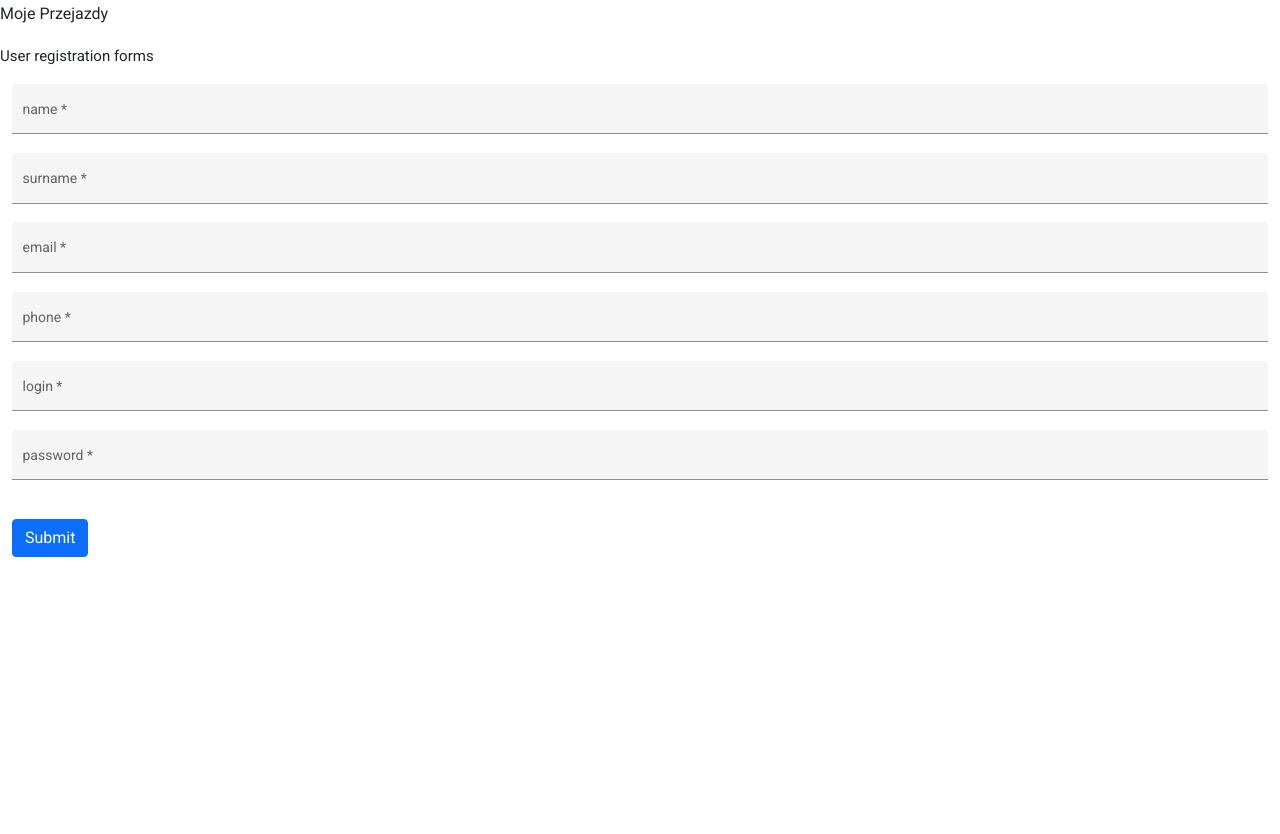
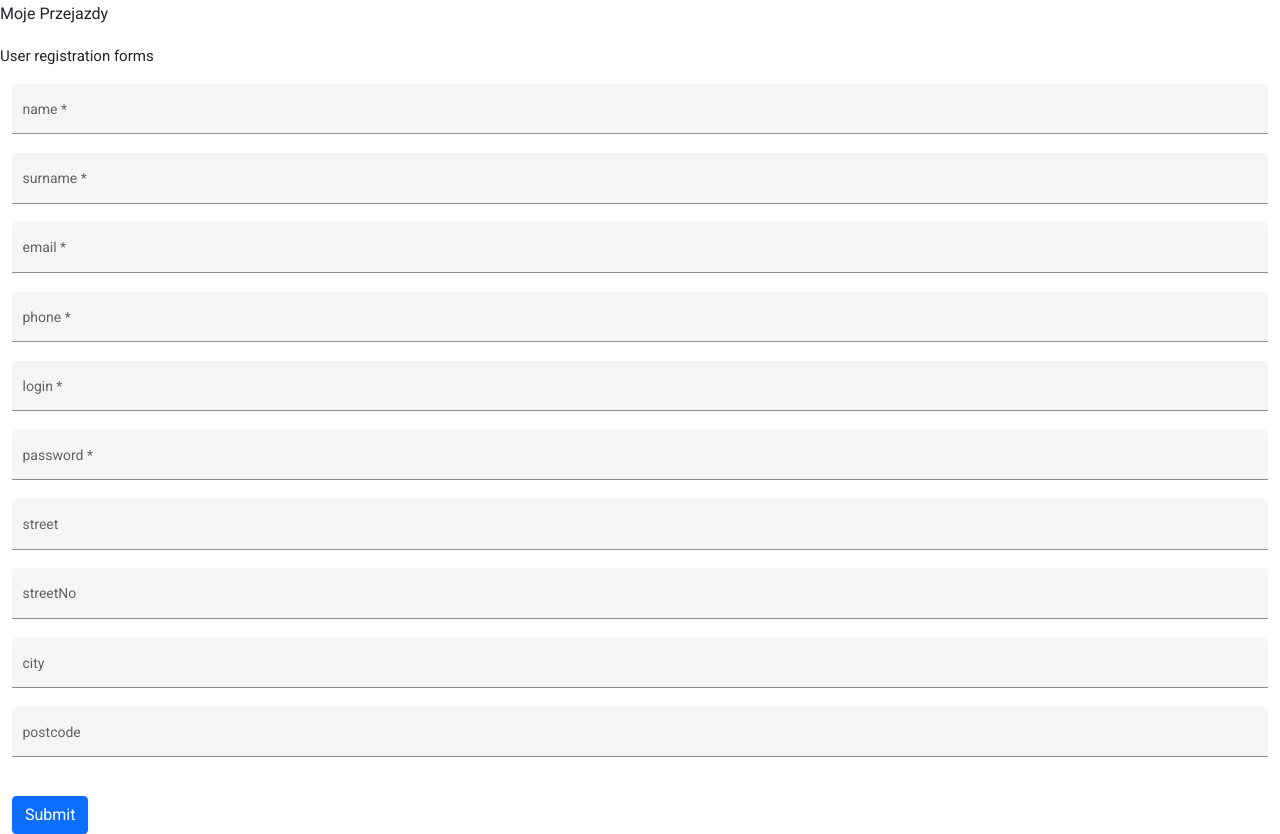
Before and after one commit to WojciechMierzejewski/przejazdy, an Angular app: page /register in a window 1280 px wide. Before the commit the page ends 800 px from the top, so only its background shows below. Built offline with nearby package versions, Linux system fonts and the light colour scheme.

Commit message:
added address subform

```diff
--- a/projects/mojeprzejazdy/src/app/app.module.ts
+++ b/projects/mojeprzejazdy/src/app/app.module.ts
@@ -25,6 +25,7 @@ import { TransitReserveComponent } from './components/transits/transit-reserve/t
 import { TransitsComponent } from './components/transits/transits.component';
 import { UserregComponent } from './components/userreg/userreg.component';
 import { InputTextComponent } from './components/common/inputs/input-text/input-text.component';
+import { AddressComponent } from './components/address/address.component';
 
 @NgModule({
   declarations: [
@@ -38,6 +39,7 @@ import { InputTextComponent } from './components/common/inputs/input-text/input-
     TransitsComponent,
     TransitReserveComponent,
     InputTextComponent,
+    AddressComponent,
   ],
   imports: [
     BrowserModule,
--- /dev/null
+++ b/projects/mojeprzejazdy/src/app/components/address/address.component.html
@@ -0,0 +1,8 @@
+<app-input-text [formGroup]="formGroup"
+                [name]="'street'"></app-input-text>
+<app-input-text [formGroup]="formGroup"
+                [name]="'streetNo'"></app-input-text>
+<app-input-text [formGroup]="formGroup"
+                [name]="'city'"></app-input-text>
+<app-input-text [formGroup]="formGroup"
+                [name]="'postcode'"></app-input-text>
--- /dev/null
+++ b/projects/mojeprzejazdy/src/app/components/address/address.component.ts
@@ -0,0 +1,17 @@
+import { Component, Input, OnInit } from '@angular/core';
+import { FormGroup } from '@angular/forms';
+
+@Component({
+  selector: 'app-address',
+  templateUrl: './address.component.html',
+  styleUrls: ['./address.component.css']
+})
+export class AddressComponent implements OnInit {
+  @Input() formGroup!: FormGroup;
+
+  constructor() { }
+
+  ngOnInit(): void {
+  }
+
+}
--- a/projects/mojeprzejazdy/src/app/components/userreg/userreg.component.html
+++ b/projects/mojeprzejazdy/src/app/components/userreg/userreg.component.html
@@ -1,21 +1,30 @@
 <h3>Moje Przejazdy</h3>
 <h4>User registration forms</h4>
 
-<div *ngIf="loading" class="progress-spinner">
+<div *ngIf="loading"
+     class="progress-spinner">
   <mat-progress-spinner [mode]="'indeterminate'"> </mat-progress-spinner>
 </div>
 
-<form *ngIf="!loading" [formGroup]="userForm" (ngSubmit)="onSubmit()">
+<form *ngIf="!loading"
+      [formGroup]="userForm"
+      (ngSubmit)="onSubmit()">
   <div class="container-fluid">
     <div class="row">
-      <app-input-text [formGroup]="userForm" [name]="'name'"> </app-input-text>
-      <app-input-text [formGroup]="userForm" [name]="'surname'">
+      <app-input-text [formGroup]="userForm"
+                      [name]="'name'"> </app-input-text>
+      <app-input-text [formGroup]="userForm"
+                      [name]="'surname'">
       </app-input-text>
-      <app-input-text [formGroup]="userForm" [name]="'email'"> </app-input-text>
-      <app-input-text [formGroup]="userForm" [name]="'phone'"> </app-input-text>
-      <app-input-text [formGroup]="userForm" [name]="'login'"> </app-input-text>
-      <app-input-text [formGroup]="userForm" [name]="'password'">
-      </app-input-text>
+      <app-input-text [formGroup]="userForm"
+                      [name]="'email'"> </app-input-text>
+      <app-input-text [formGroup]="userForm"
+                      [name]="'phone'"> </app-input-text>
+      <app-input-text [formGroup]="userForm"
+                      [name]="'login'"> </app-input-text>
+      <app-input-text [formGroup]="userForm"
+                      [name]="'password'"> </app-input-text>
+      <app-address [formGroup]="getAddressFormGroup()"></app-address>
 
       <!-- <mat-form-field class="example-form-field" appearance="fill">
         <mat-label>Second name</mat-label>
@@ -134,7 +143,8 @@
       </mat-form-field> -->
       <div class="form-group">
         <br />
-        <button type="submit" class="btn btn-primary">Submit</button>
+        <button type="submit"
+                class="btn btn-primary">Submit</button>
       </div>
     </div>
   </div>
--- a/projects/mojeprzejazdy/src/app/components/userreg/userreg.component.ts
+++ b/projects/mojeprzejazdy/src/app/components/userreg/userreg.component.ts
@@ -4,7 +4,7 @@ import {
   FormControl,
   FormGroup,
   ValidationErrors,
-  Validators,
+  Validators
 } from '@angular/forms';
 import { MatSnackBar } from '@angular/material/snack-bar';
 import { Subscription } from 'rxjs';
@@ -31,7 +31,7 @@ export class UserregComponent implements OnInit {
     public formBuilder: FormBuilder,
     private dataService: EnrollmentService,
     private snackBar: MatSnackBar
-  ) {}
+  ) { }
 
   ngOnInit() {
     this.userForm = this.formBuilder.group({
@@ -62,6 +62,12 @@ export class UserregComponent implements OnInit {
           Validators.pattern('^(?=.*[a-z])(?=.*[A-Z])(?=.*[0-9])[a-zA-Z0-9]+$'),
         ],
       ],
+      address: this.formBuilder.group({
+        street: [''],
+        streetNo: [''],
+        city: [''],
+        postcode: ['']
+      })
     });
   }
 
@@ -141,10 +147,14 @@ export class UserregComponent implements OnInit {
       this.registered = true;
       this.loading = true;
       console.log(this.userForm);
-      this.person = new Person(this.userForm.value);
+      // this.person = new Person(this.userForm.value);
+      const value = JSON.parse(JSON.stringify(this.userForm.value));
+      if (value.address.street === '' && value.address.streetNo == '' && value.address.city === '' && value.address.postcode === '') {
+        delete value.address;
+      }
       this.dataSubscription.unsubscribe();
       this.dataSubscription = this.dataService
-        .enroll(this.userForm.value)
+        .enroll(value)
         .subscribe({
           next: () => {
             this.snackBar.open('succesfully saved', 'close');
@@ -160,6 +170,10 @@ export class UserregComponent implements OnInit {
 
   getFormControl(name: string): FormControl {
     return this.userForm.get(name) as FormControl;
+  }
+
+  getAddressFormGroup(): FormGroup {
+    return this.userForm.get('address') as FormGroup;
   }
 
   clearFormControlValue(name: string): void {
```
Also changed, not shown: projects/mojeprzejazdy/src/app/components/address/address.component.css (added), 1 other file (tests, documents, lock files or other folders).
